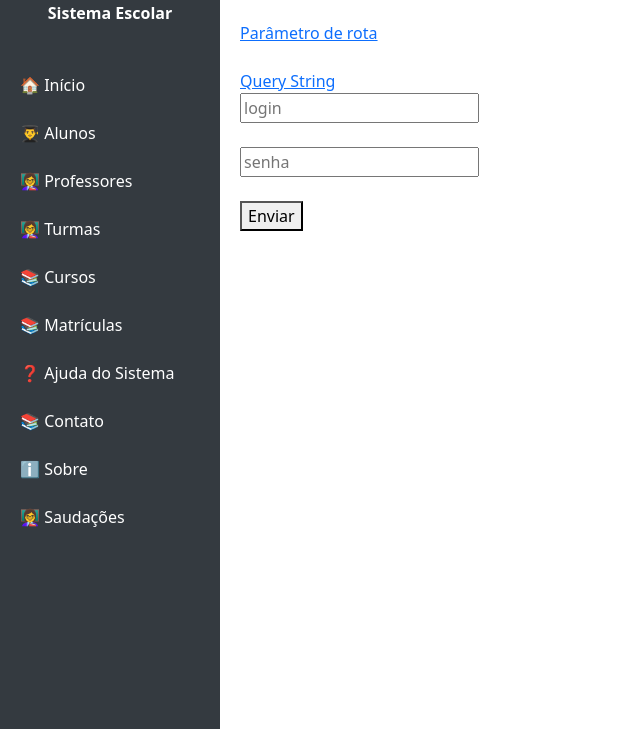
After one commit to pauloifpi/pflask, a Flask app: page /saudacao2/ in a window 1280 px wide. The commit adds this page. Shown: the part 71-800 px from the top of the page, without its empty margins (0-640 px from the left). Run offline with Flask 3, Linux system fonts and the light colour scheme.

Commit message:
vercel atualizado

```diff
--- a/app.py
+++ b/app.py
@@ -1,4 +1,4 @@
-from flask import Flask, render_template
+from flask import Flask, render_template, request
 from dao.aluno_dao import AlunoDAO
 from dao.professor_dao import ProfessorDAO
 from dao.turma_dao import TurmaDAO
@@ -57,7 +57,15 @@ def listar_matricula():
    lista = dao.listar()
    return render_template('matricula/listar.html', lista=lista)
 
+@app.route('/saudacao1/<nome>')
+def saudacao1(nome):
+   print(nome)
+   return render_template('saudacao/saudacao.html',valor_recebido=nome)
 
+@app.route('/saudacao2/')
+def saudacao2():
+   nome = request.args.get('nome')
+   return render_template('saudacao/saudacao.html',valor_recebido=nome)
 
 if __name__ == '__main__':
     app.run(debug=True)
--- a/templates/menu.html
+++ b/templates/menu.html
@@ -10,5 +10,6 @@
         <a href="/ajuda">❓ Ajuda do Sistema</a>
         <a href="/contato">📚 Contato</a>
         <a href="/sobre">ℹ️ Sobre</a>
+         <a href="/saudacao1/Testando...">👩‍🏫 Saudações</a>
 
     </nav>
--- /dev/null
+++ b/templates/saudacao/saudacao.html
@@ -0,0 +1,16 @@
+{% include 'cabecalho.html' %}
+{% include 'menu.html' %}
+
+<h1 class="mb-4">{{valor_recebido}}</h1>
+
+<a href="/saudacao1/Paulo">Parâmetro de rota<a>    <br><br>
+
+<a href="/saudacao2/?nome=Rodrigo">Query String <a>
+
+<form action="/login" method="POST">
+    <input type="text" name="user" placeholder="login"> <br><br>
+    <input type="password" name="password" placeholder="senha"> <br><br>
+    <button type="submit">Enviar</button> <br><br>
+</form>
+
+{% include 'rodape.html' %}
```
